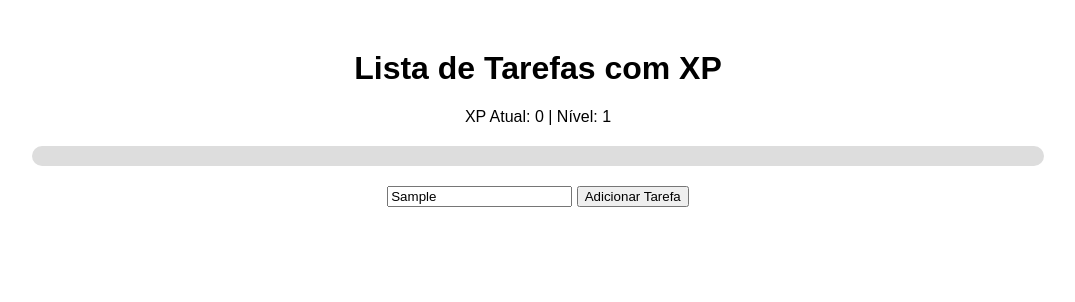
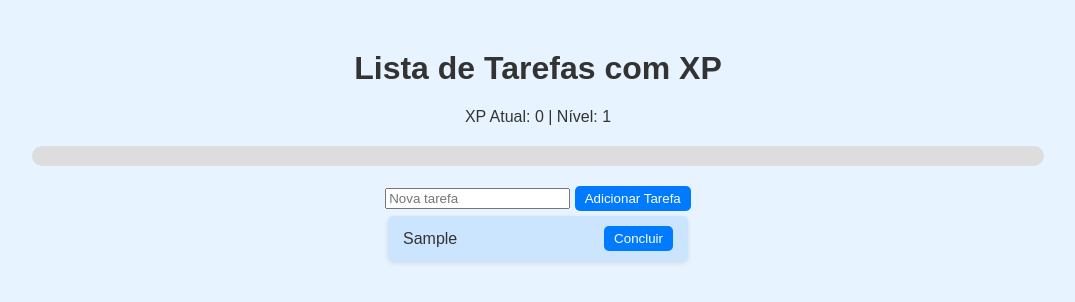
Before and after one commit to Zaaque/listadetarefas, a plain HTML site: page index.html in a window 1280 px wide. Both pictures are taken after typing "Sample" into the empty fields and a click on the button "Adicionar Tarefa". Shown: the whole page, without its empty margins (102-1177 px from the left). Drawn offline with Linux system fonts and the light colour scheme.

Commit message:
Update index.html

```diff
--- a/index.html
+++ b/index.html
@@ -9,6 +9,8 @@
             font-family: Arial, sans-serif;
             text-align: center;
             margin-top: 50px;
+            background-color: #e7f3fe;
+            color: #333;
         }
         .task-list {
             max-width: 300px;
@@ -18,13 +20,23 @@
             display: flex;
             justify-content: space-between;
             align-items: center;
-            padding: 5px 10px;
+            padding: 10px 15px;
             margin: 5px 0;
-            background-color: #f1f1f1;
+            background-color: #cce5ff;
             border-radius: 5px;
+            box-shadow: 0 2px 5px rgba(0, 0, 0, 0.1);
         }
         button {
             cursor: pointer;
+            padding: 5px 10px;
+            border: none;
+            border-radius: 5px;
+            background-color: #007bff;
+            color: white;
+            transition: background-color 0.3s;
+        }
+        button:hover {
+            background-color: #0056b3;
         }
         .xp-bar-container {
             width: 80%;
@@ -95,7 +107,7 @@
         function updateXpBar() {
             const xpForNextLevel = level * 200;
             const progress = (xp % xpForNextLevel) / xpForNextLevel * 100;
-            xpBar.style.width = ${progress}%;
+            xpBar.style.width = progress + "%"; // Corrigido aqui
         }
 
         function completeTask(button) {
@@ -111,7 +123,7 @@
                 level++;
                 document.getElementById("level").textContent = level;
                 const reward = rewards[level - 2] || "Prêmio especial!";
-                document.getElementById("reward").textContent = Parabéns! Você ganhou: ${reward};
+                document.getElementById("reward").textContent = `Parabéns! Você ganhou: ${reward}`; // Corrigido aqui
                 updateXpBar();
             }
 
```
